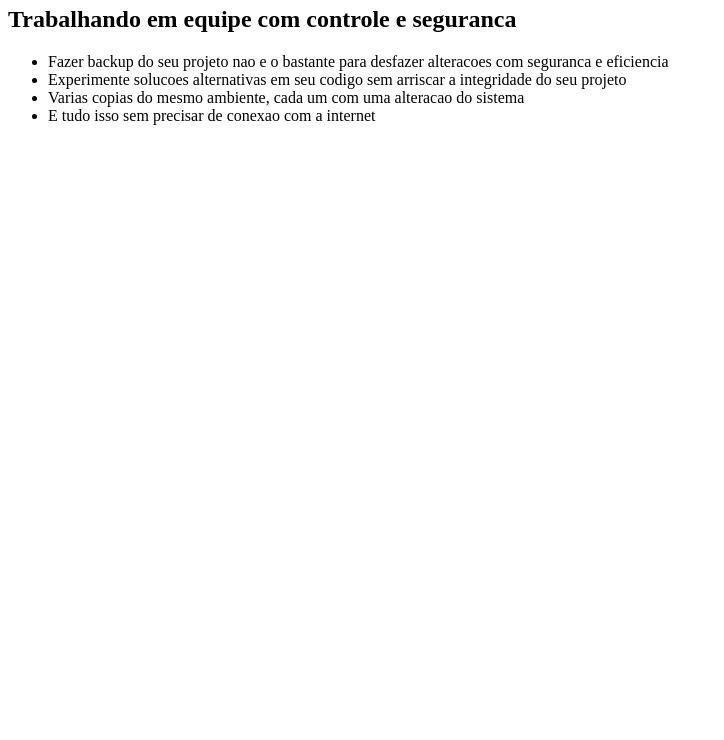
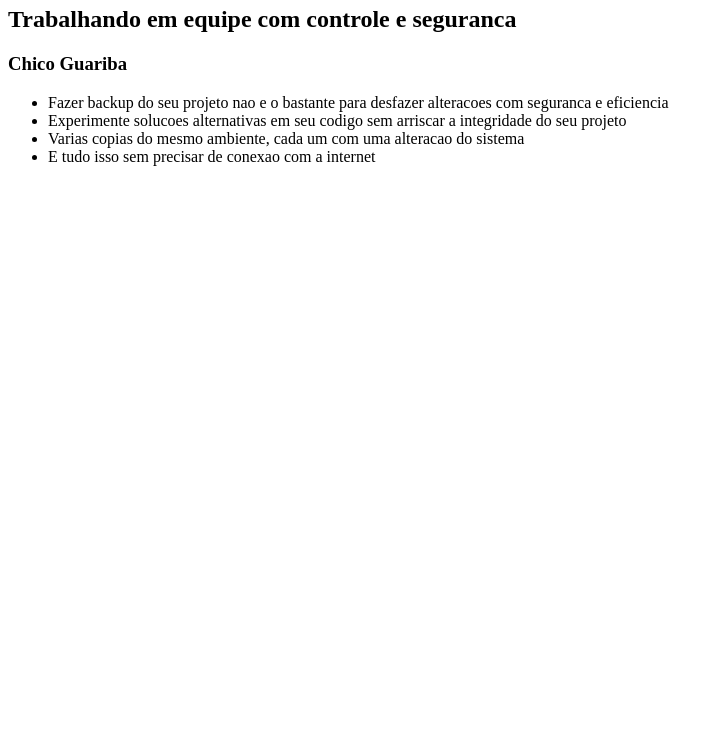
Before and after one commit to fguariba/curso-git, a plain HTML site: page index.html in a window 1280 px wide. Shown: the part 60-800 px from the top of the page, without its empty margins (0-724 px from the left). Drawn offline with Linux system fonts and the light colour scheme.

Commit message:
1st update

```diff
--- a/index.html
+++ b/index.html
@@ -7,6 +7,7 @@
 	<body>
 		<h1>Git</h1>
 		<h2>Trabalhando em equipe com controle e seguranca</h2>
+		<h3>Chico Guariba</h3>
 
 		<ul>
 			<li>Fazer backup do seu projeto nao e o bastante para desfazer
```
